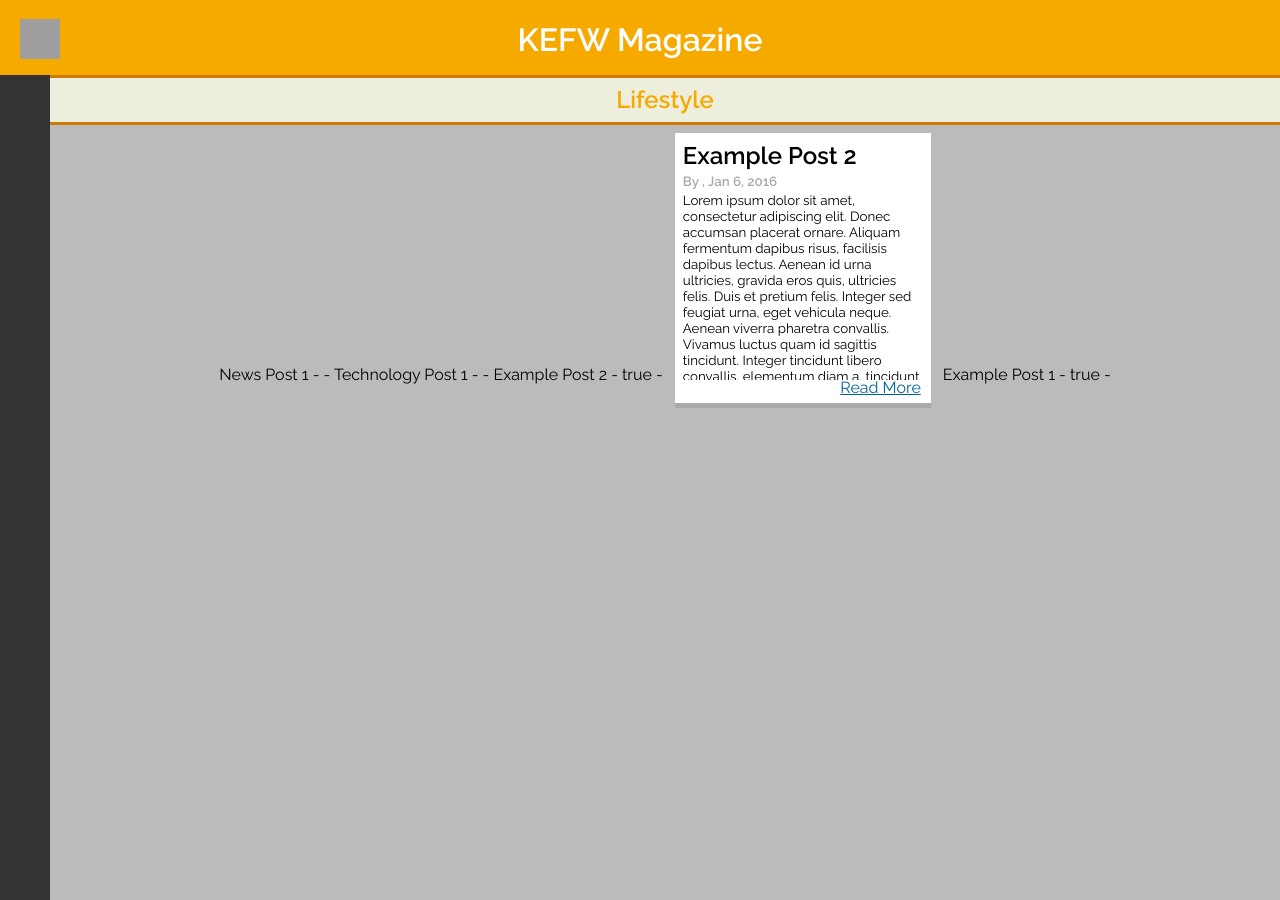
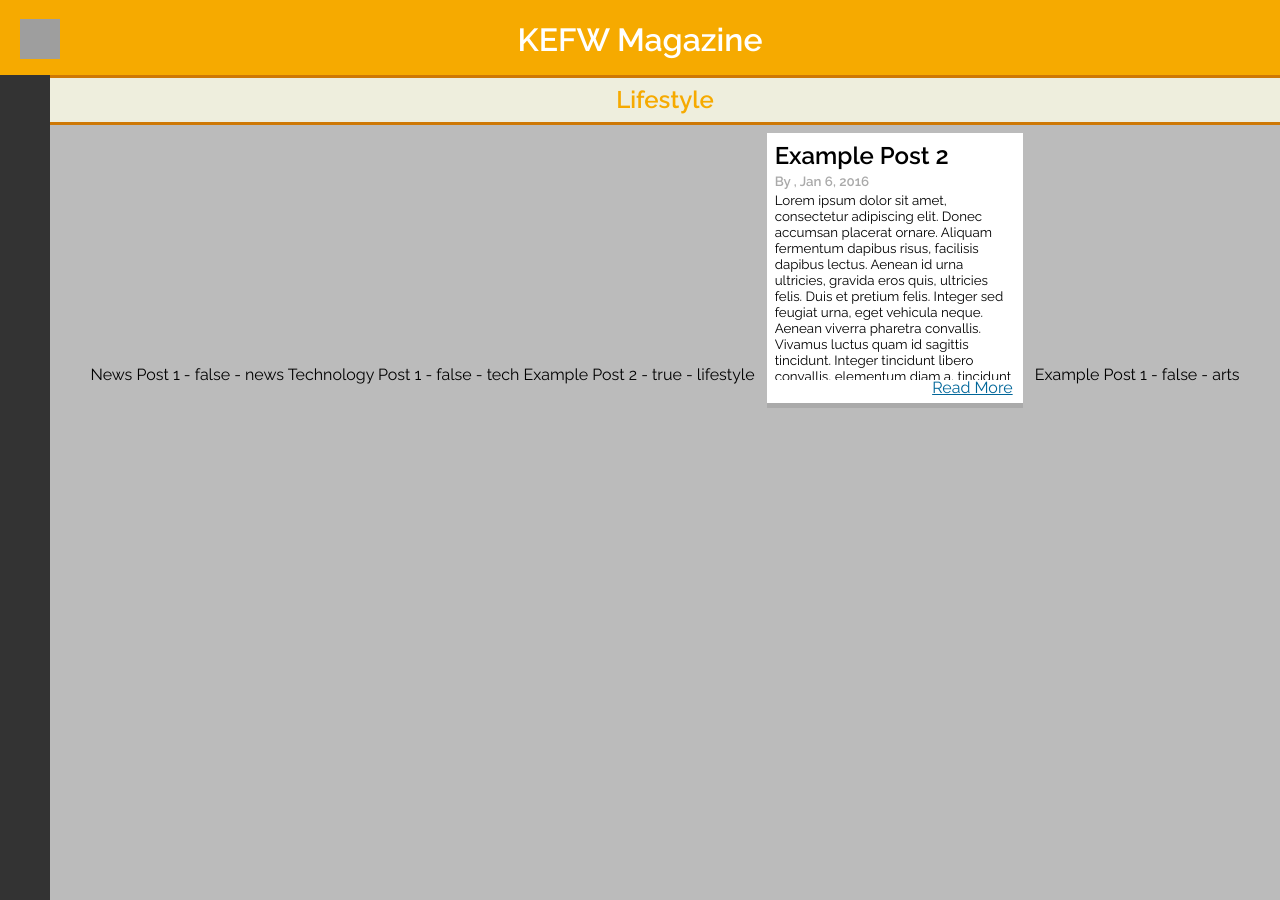
Before and after one commit to Kefwmag/kefwmag.github.io, a Jekyll site: the page built from lifestyle/index.html, in a window 1280 px wide and 900 px high. Built offline with Jekyll 4.4.1, drawn with Linux system fonts in a browser that asks for light colours; nearby versions of some CDN libraries; grey boxes are pictures that could not be loaded.

Commit message:
Update index.html

```diff
--- a/lifestyle/index.html
+++ b/lifestyle/index.html
@@ -5,8 +5,9 @@ layout: deep
 <div>
     {% assign pageCat = "lifestyle" %}
     {% for post in site.posts %}
+    {% assign flagInclude = false %}
     {% if post.category == pageCat %}{% assign flagInclude = true %}{% endif %}
-    {{ post.title }} - {{flagInclude}} - {{ categories }}
+    {{ post.title }} - {{flagInclude}} - {{ post.category }}
     {% if flagInclude %}
         <article class="{{ post.category }}">
             <h1 class="storyName">{{ post.title }}</h1>
```
